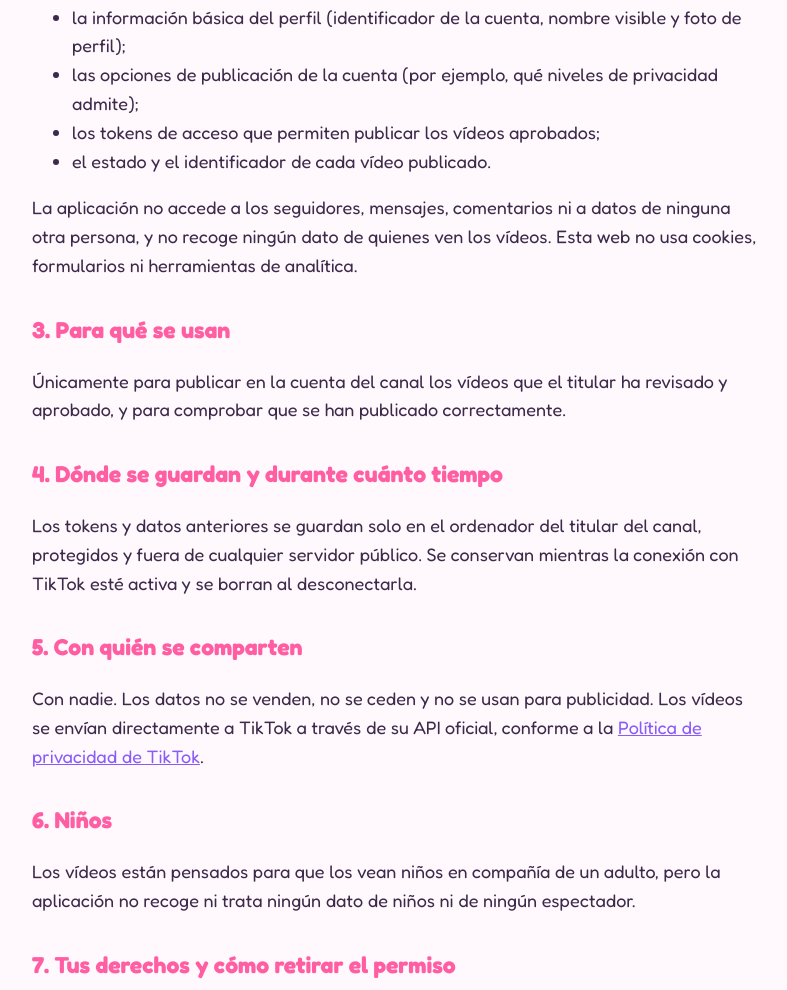
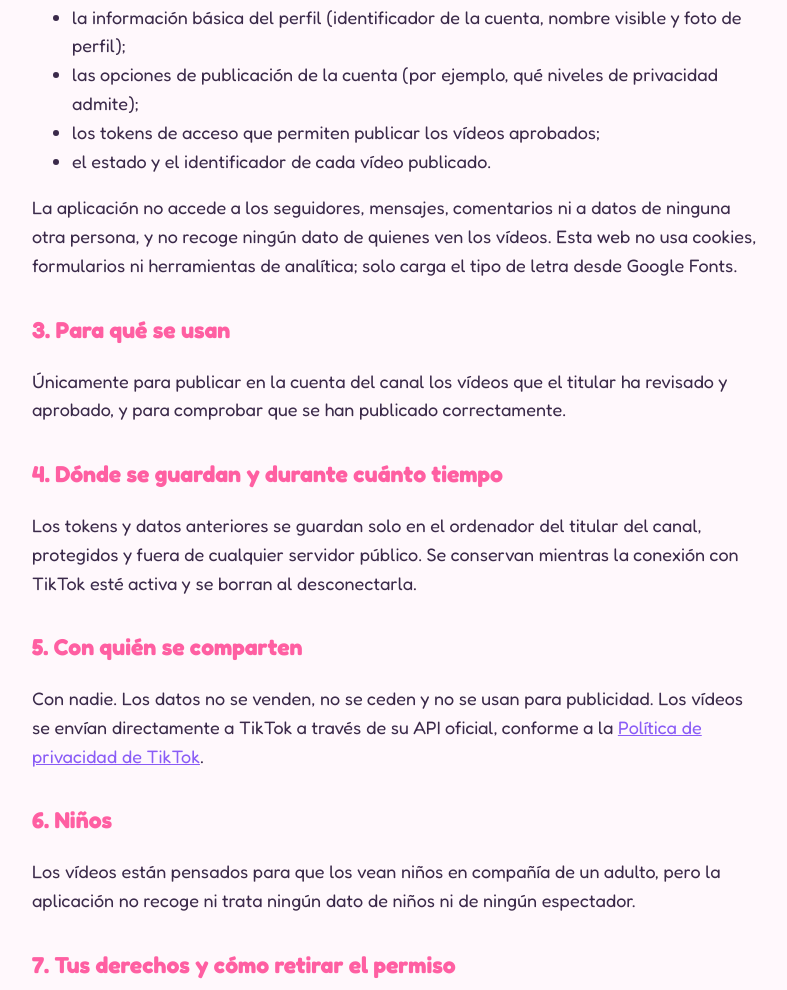
Before and after one commit to corraldeestrellas/corraldeestrellas.github.io, a plain HTML site: page privacidad.html in a window 1280 px wide. Shown: the part 775-1765 px from the top of the page, without its empty margins (244-1031 px from the left). Drawn offline with Linux system fonts and the light colour scheme.

Commit message:
Actualiza privacidad.html

```diff
--- a/privacidad.html
+++ b/privacidad.html
@@ -45,7 +45,8 @@
       </ul>
       <p>
         La aplicación no accede a los seguidores, mensajes, comentarios ni a datos de ninguna otra persona, y no recoge
-        ningún dato de quienes ven los vídeos. Esta web no usa cookies, formularios ni herramientas de analítica.
+        ningún dato de quienes ven los vídeos. Esta web no usa cookies, formularios ni herramientas de analítica; solo
+        carga el tipo de letra desde Google Fonts.
       </p>
 
       <h2>3. Para qué se usan</h2>
```
